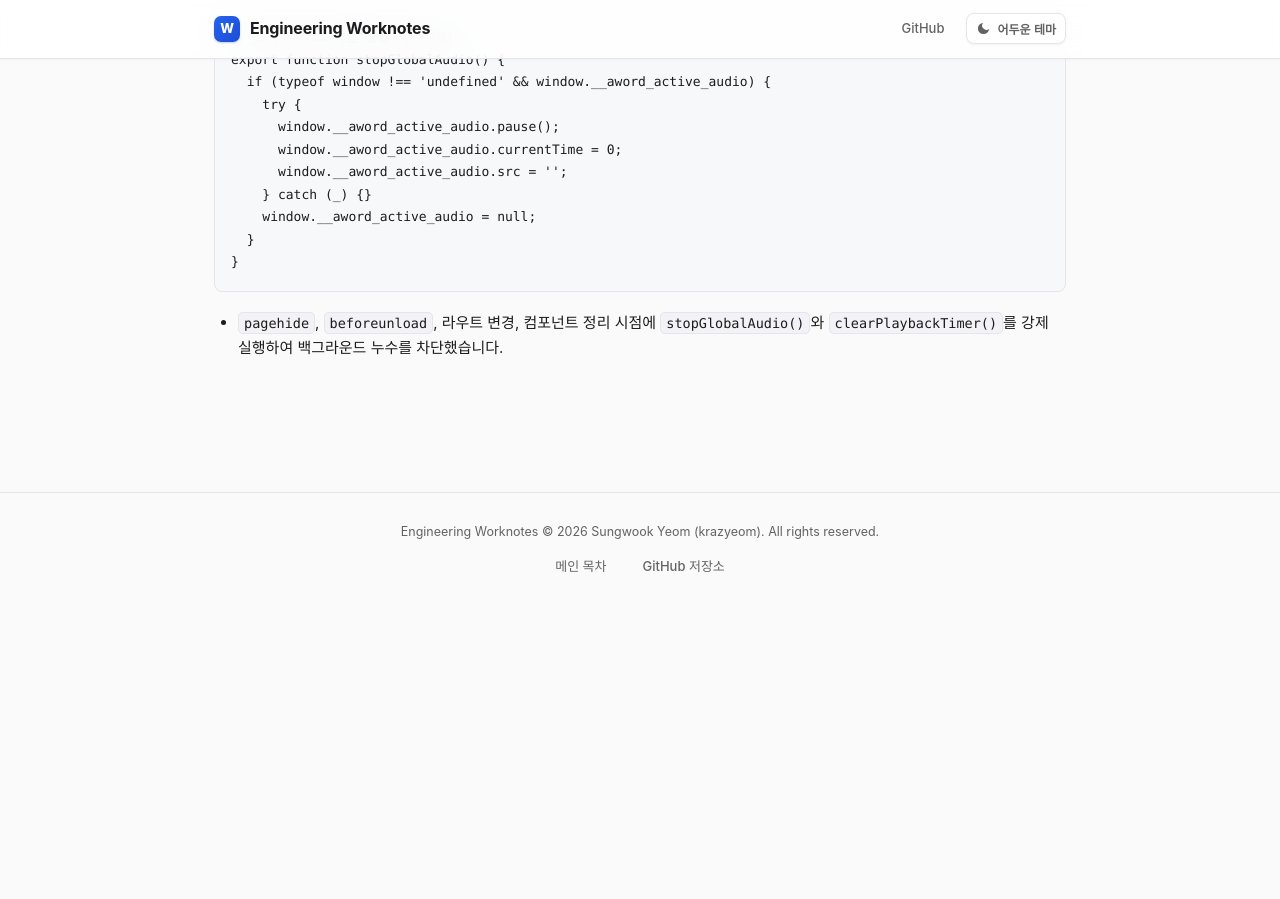
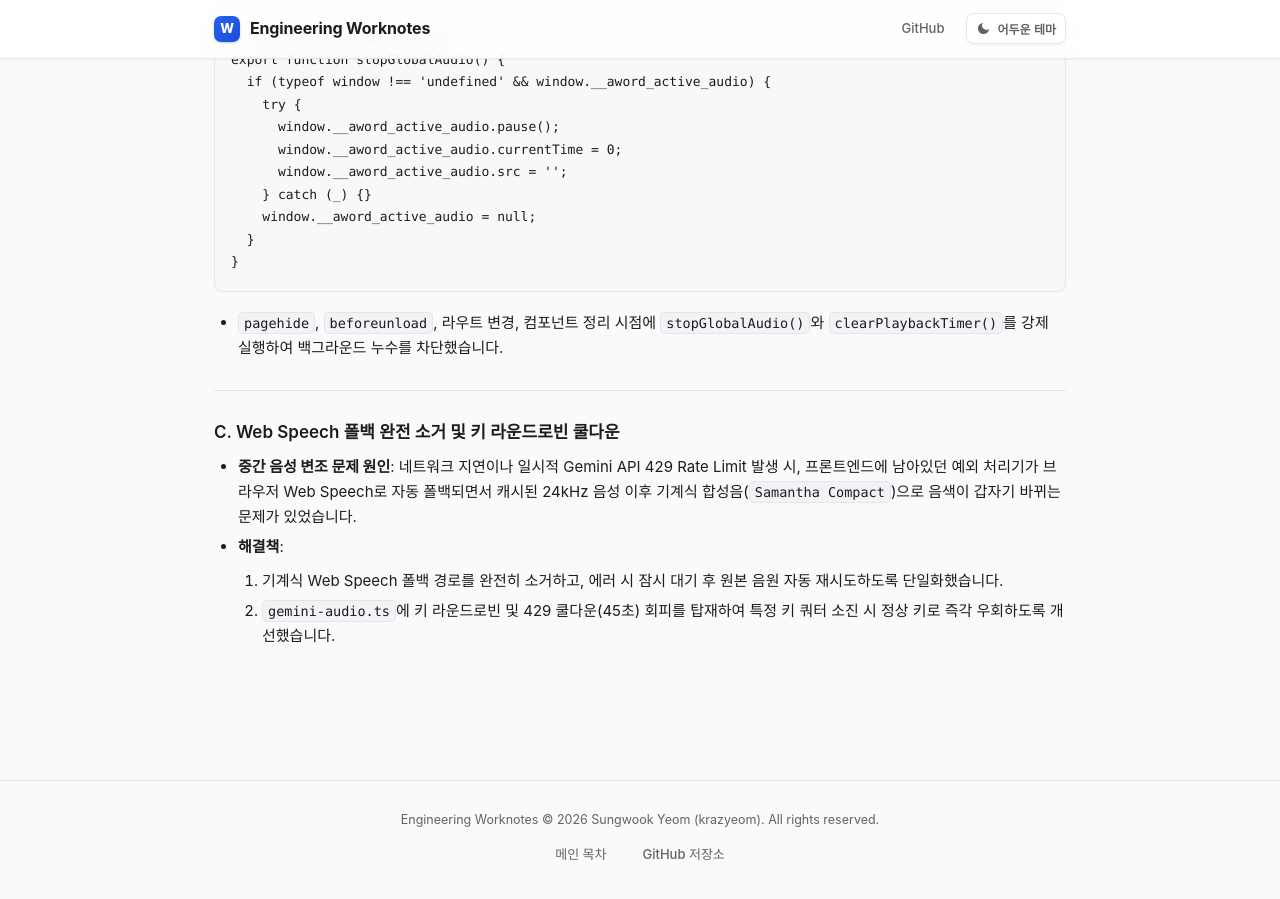
Before and after one commit to krazyeom/worknote, a Jekyll site: the page built from docs/02-audio-engine-safari-analysis.md, in a window 1280 px wide and 900 px high, scrolled down 1710 px. Built offline with Jekyll 4.4.1, drawn with Linux system fonts in a browser that asks for light colours; before the commit the page ends 2322 px from its top, so only the background shows below that.

Commit message:
docs: document removal of Web Speech fallback and audio key cooldown architecture

````diff
--- a/docs/02-audio-engine-safari-analysis.md
+++ b/docs/02-audio-engine-safari-analysis.md
@@ -73,3 +73,12 @@ export function stopGlobalAudio() {
 ```
 
 * `pagehide`, `beforeunload`, 라우트 변경, 컴포넌트 정리 시점에 `stopGlobalAudio()`와 `clearPlaybackTimer()`를 강제 실행하여 백그라운드 누수를 차단했습니다.
+
+---
+
+### C. Web Speech 폴백 완전 소거 및 키 라운드로빈 쿨다운
+* **중간 음성 변조 문제 원인**:
+  네트워크 지연이나 일시적 Gemini API 429 Rate Limit 발생 시, 프론트엔드에 남아있던 예외 처리기가 브라우저 Web Speech로 자동 폴백되면서 캐시된 24kHz 음성 이후 기계식 합성음(`Samantha Compact`)으로 음색이 갑자기 바뀌는 문제가 있었습니다.
+* **해결책**:
+  1. 기계식 Web Speech 폴백 경로를 완전히 소거하고, 에러 시 잠시 대기 후 원본 음원 자동 재시도하도록 단일화했습니다.
+  2. `gemini-audio.ts`에 키 라운드로빈 및 429 쿨다운(45초) 회피를 탑재하여 특정 키 쿼터 소진 시 정상 키로 즉각 우회하도록 개선했습니다.
````
Also changed, not shown: notes/2026-10-31-aword-tts-shadowing-and-blog-i18n.md (+1 -0 lines).
